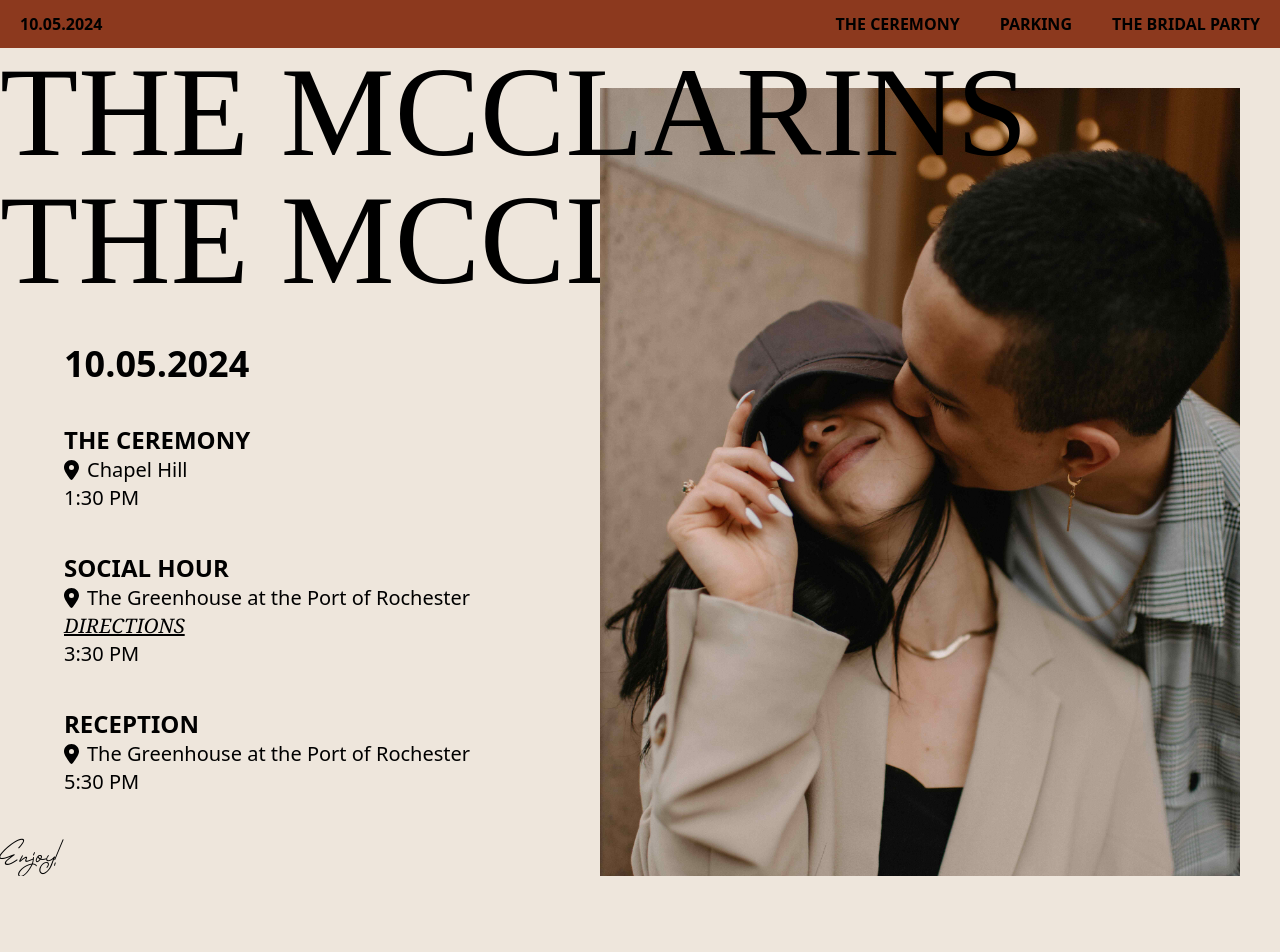
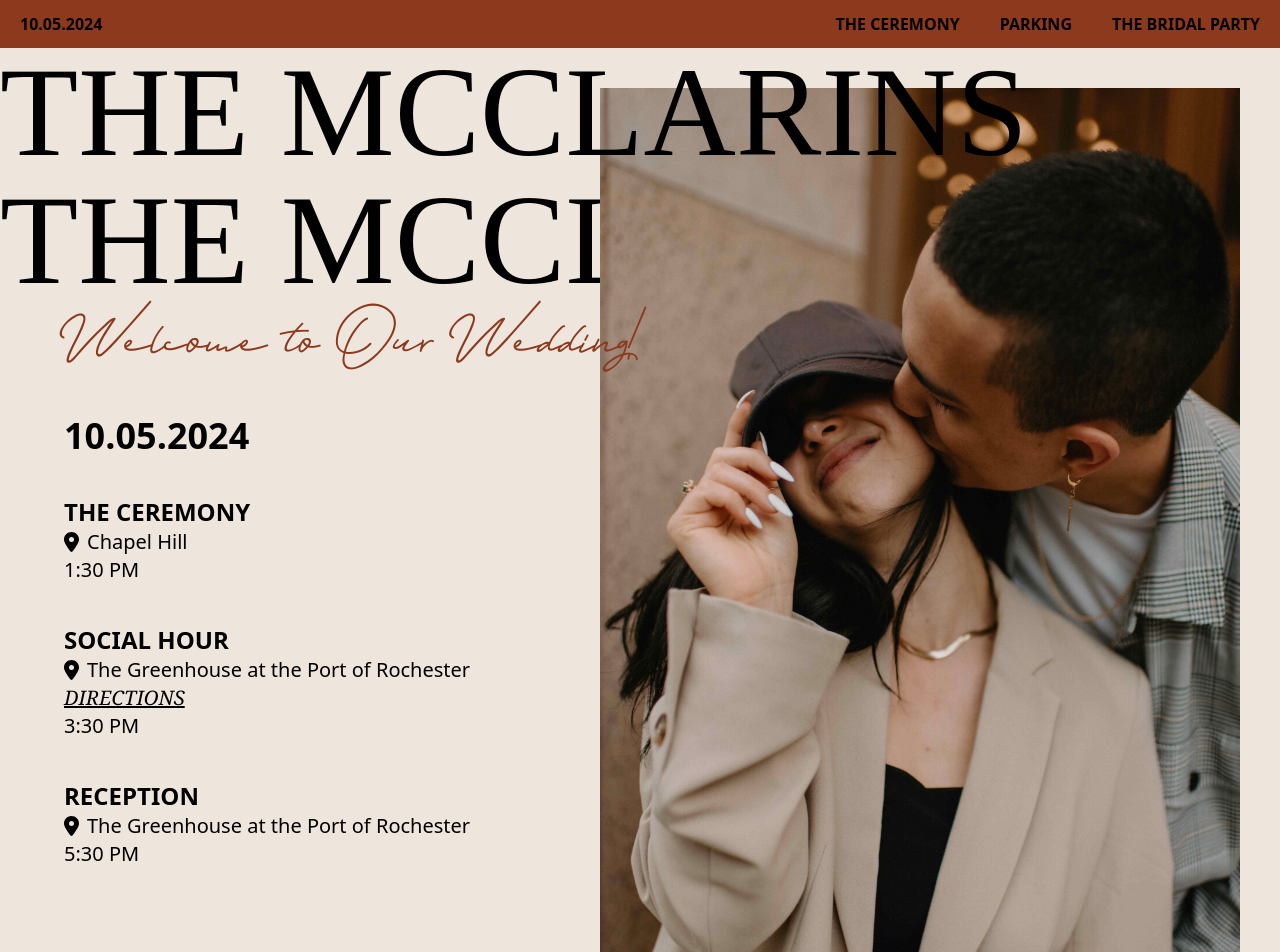
Before and after one commit to gnieb/wedding-cermony-site, a React (Create React App) app: page / in a window 1280 px wide. Shown: the top 952 px of the page. Before the commit the page ends 876 px from the top, so only its background shows below. Built offline with nearby package versions, Linux system fonts and the light colour scheme.

Commit message:
add welcome and thank you messagesto the home page

```diff
--- a/src/pages/Home.js
+++ b/src/pages/Home.js
@@ -26,9 +26,11 @@ export const Home = () => {
                 </div>
             </div>
             <div className="relative z-40 left-16 ">
+            <div className="text-7xl text-darkO font-anetha">Welcome to Our Wedding!</div>
                 <Timeline />
+
             </div>
-            <div className="text-4xl font-anetha">Enjoy!</div>
+            <div className="py-10 text-center text-8xl text-darkO font-anetha">Thank you for celebrating with us</div>
         </div>
     )
 };
```
